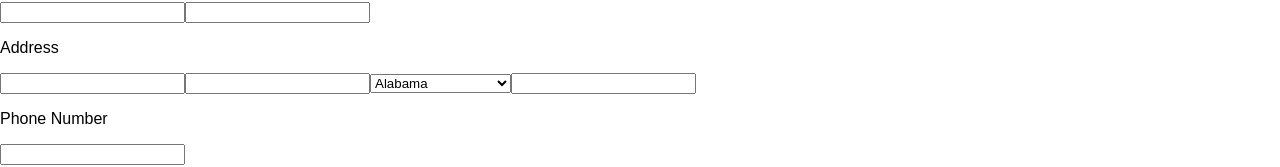
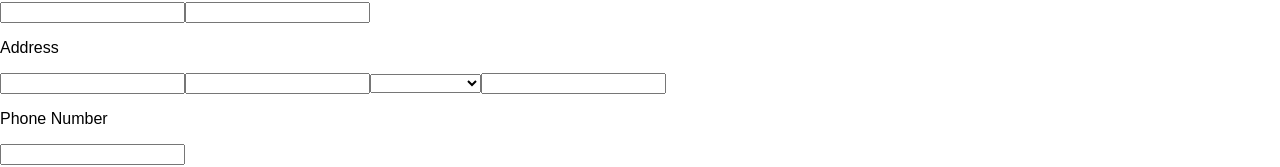
Before and after one commit to sgarrs/service-form, a React (Create React App) app: page / in a window 1280 px wide. Shown: the part 767-934 px from the top of the page. Built offline with nearby package versions, Linux system fonts and the light colour scheme.

Commit message:
filled in form elements with state hooks; added elementary event handlers

```diff
--- a/src/App.js
+++ b/src/App.js
@@ -21,9 +21,16 @@ class App extends Component {
       emailOne: '',
       emailTwo: '',
       emailConfirmation: '',
-      notes: ''
+      notes: '',
+      images: '',
+      lineItems: [],
+      _lineItemQty: '',
+      _lineItemLocation: '',
+      _lineItemDescription: ''
     };
+
     this.handleChange = this.handleChange.bind(this);
+    this.handleTableSubmit = this.handleTableSubmit.bind(this);
 
   }
 
@@ -35,6 +42,39 @@ class App extends Component {
     });
   }
 
+  handleTableSubmit(e) {
+    e.preventDefault();
+    this.setState(prevState => {
+      const arr = [this.state._lineItemQty, this.state._lineItemLocation, this.state._lineItemDescription];
+      return {
+        lineItems: prevState.lineItems.concat([arr]),
+        _lineItemQty: '',
+        _lineItemLocation: '',
+        _lineItemDescription: ''
+      }
+    });
+  }
+
+  renderLineItems(lineItems) {
+    if (Array.isArray(lineItems)) {
+      if (lineItems.length > 0) {
+        return (
+          lineItems.map((line) => {
+            return (
+              <tr>
+                <td>{line[0]}</td>
+                <td>{line[1]}</td>
+                <td>{line[2]}</td>
+              </tr>
+            );
+          })
+        );
+      } else {
+        return;
+      }
+    }
+  }
+
   render() {
     return (
       <div className="App">
@@ -42,7 +82,11 @@ class App extends Component {
           <h1>Service Information</h1>
           <label>
             <p>Where did you purchase your Pella products?</p>
-            <select value={this.state.purchaseLocation}>
+            <select
+              name="purchaseLocation"
+              value={this.state.purchaseLocation}
+              onChange={this.handleChange}
+            >
               <option value=""></option>
               <option value="Pella Store">Pella Store</option>
               <option value="Lowes">Lowes</option>
@@ -51,7 +95,9 @@ class App extends Component {
           </label>
           <label>
             <p>Order# (if you have this information available)</p>
-            <input type="text" name="orderNumber"
+            <input
+              type="text"
+              name="orderNumber"
               value={this.state.orderNumber}
               onChange={this.handleChange}
             />
@@ -97,18 +143,19 @@ class App extends Component {
                 </tr>
               </thead>
               <tbody>
+                {this.renderLineItems(this.state.lineItems)}
                 <tr>
-                  <td><input type="text" /></td>
-                  <td><input type="text" /></td>
-                  <td><input type="text" /></td>
-                  <td><input type="submit" value="Add Item" /></td>
+                  <td><input type="text" name="_lineItemQty" value={this.state._lineItemQty} onChange={this.handleChange} /></td>
+                  <td><input type="text" name="_lineItemLocation" value={this.state._lineItemLocation} onChange={this.handleChange} /></td>
+                  <td><input type="text" name="_lineItemDescription" value={this.state._lineItemDescription} onChange={this.handleChange} /></td>
+                  <td><button onClick={this.handleTableSubmit}>Add Item</button></td>
                 </tr>
               </tbody>
             </table>
           </label>
           <label>
             <p>Upload images showing the problems you are having with your products</p>
-            <input type="file" />
+            <input type="file" name="images" onChange={this.handleChange} />
           </label>
           <h1>Contact Information</h1>
           <label>
@@ -140,58 +187,18 @@ class App extends Component {
               value={this.state.city}
               onChange={this.handleChange}
             />
-						<select value={this.state.state}>
-							<option value="AL">Alabama</option>
-							<option value="AK">Alaska</option>
-							<option value="AZ">Arizona</option>
-							<option value="AR">Arkansas</option>
-							<option value="CA">California</option>
-							<option value="CO">Colorado</option>
-							<option value="CT">Connecticut</option>
-							<option value="DE">Delaware</option>
-							<option value="DC">District Of Columbia</option>
-							<option value="FL">Florida</option>
+            <select
+              value={this.state.state}
+              name="state"
+              onChange={this.handleChange}
+            >
+							<option value=""></option>
 							<option value="GA">Georgia</option>
-							<option value="HI">Hawaii</option>
-							<option value="ID">Idaho</option>
-							<option value="IL">Illinois</option>
-							<option value="IN">Indiana</option>
-							<option value="IA">Iowa</option>
-							<option value="KS">Kansas</option>
-							<option value="KY">Kentucky</option>
-							<option value="LA">Louisiana</option>
-							<option value="ME">Maine</option>
-							<option value="MD">Maryland</option>
-							<option value="MA">Massachusetts</option>
-							<option value="MI">Michigan</option>
-							<option value="MN">Minnesota</option>
-							<option value="MS">Mississippi</option>
-							<option value="MO">Missouri</option>
-							<option value="MT">Montana</option>
-							<option value="NE">Nebraska</option>
-							<option value="NV">Nevada</option>
-							<option value="NH">New Hampshire</option>
-							<option value="NJ">New Jersey</option>
-							<option value="NM">New Mexico</option>
-							<option value="NY">New York</option>
 							<option value="NC">North Carolina</option>
-							<option value="ND">North Dakota</option>
-							<option value="OH">Ohio</option>
-							<option value="OK">Oklahoma</option>
-							<option value="OR">Oregon</option>
-							<option value="PA">Pennsylvania</option>
-							<option value="RI">Rhode Island</option>
 							<option value="SC">South Carolina</option>
-							<option value="SD">South Dakota</option>
 							<option value="TN">Tennessee</option>
-							<option value="TX">Texas</option>
-							<option value="UT">Utah</option>
-							<option value="VT">Vermont</option>
 							<option value="VA">Virginia</option>
-							<option value="WA">Washington</option>
 							<option value="WV">West Virginia</option>
-							<option value="WI">Wisconsin</option>
-							<option value="WY">Wyoming</option>
 						</select>
             <input
               type="text"
@@ -250,6 +257,7 @@ class App extends Component {
             <textarea
               value={this.state.notes}
               name="notes"
+              onChange={this.handleChange}
             />
           </label>
           <br />
```
Also changed, not shown: package.json (line endings or trailing spaces).
